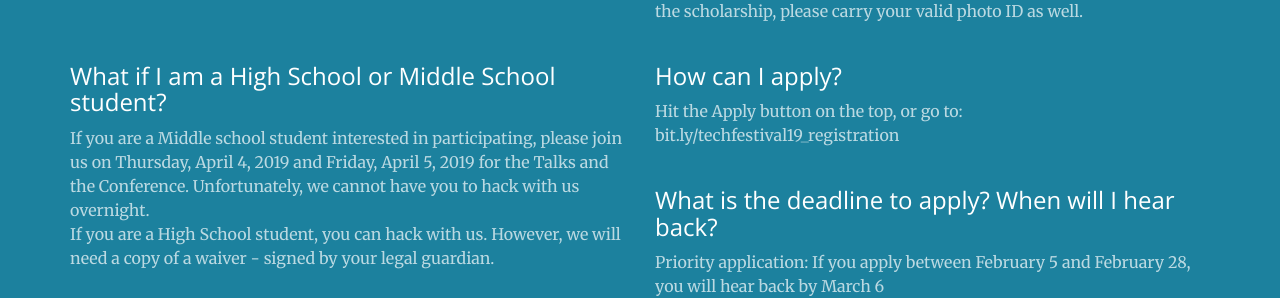
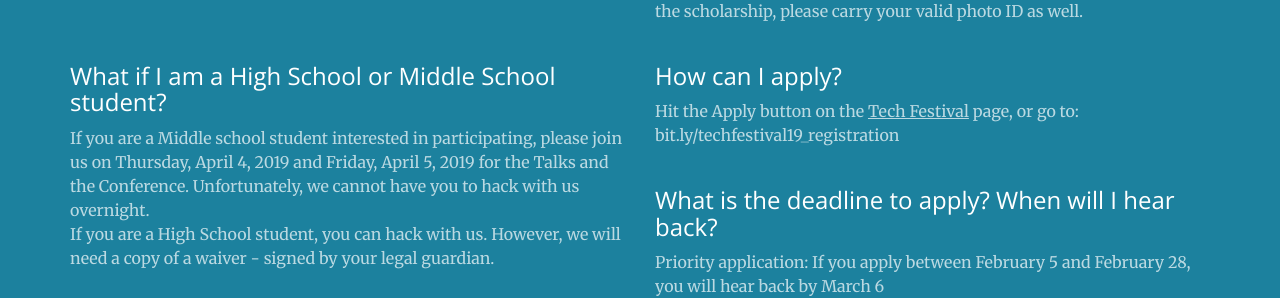
Before and after one commit to techfestivalnyc/techfestivalnyc.github.io, a Jekyll site: the page built from hackathon/index.html, in a window 1280 px wide and 900 px high, scrolled down 1455 px. Shown: the part 159-457 px from the top of the window. Built offline with Jekyll 4.4.1, drawn with Linux system fonts in a browser that asks for light colours.

Commit message:
Update faq-hackathon.html

```diff
--- a/_includes/faq-hackathon.html
+++ b/_includes/faq-hackathon.html
@@ -25,7 +25,7 @@
                 <div class="col-lg-6">
                     <h3>How can I apply?</h3>
                     <p class="text-faded wow fadeInUp" data-wow-delay=".3s">
-                        Hit the Apply button on the top, or go to: bit.ly/techfestival19_registration
+                        Hit the Apply button on the <a href="../" class="text-faded" style="text-decoration: underline;">Tech Festival</a> page, or go to: bit.ly/techfestival19_registration
                     </p>
                 </div>
                 <div class="col-lg-6">
```
